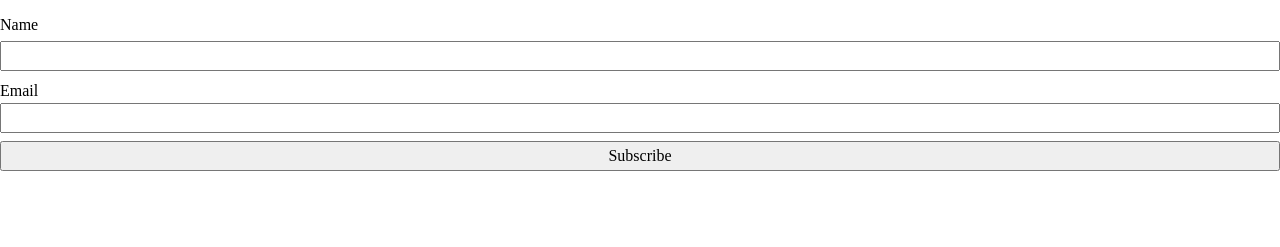
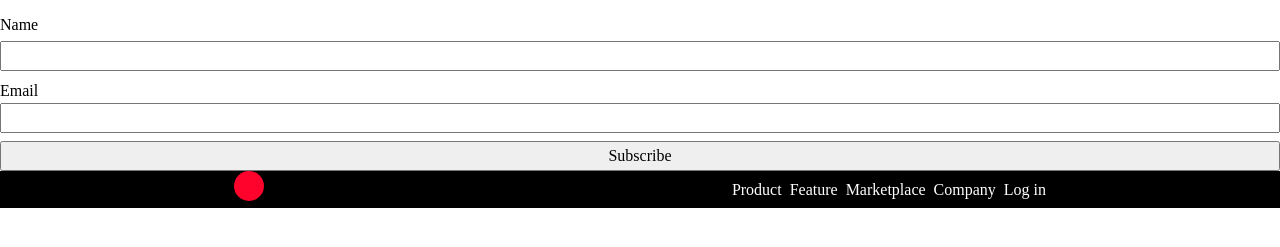
Before and after one commit to ZTanvir/css-design-pattern, a plain HTML site: page 01Design-pattern-with-grid/01StackDesign/index.html in a window 1280 px wide. Shown: the part 107-354 px from the top of the page. Drawn offline with Linux system fonts and the light colour scheme.

Commit message:
add solution for inline-grid design pattern

```diff
--- a/01Design-pattern-with-grid/01StackDesign/index.html
+++ b/01Design-pattern-with-grid/01StackDesign/index.html
@@ -1,6 +1,5 @@
 <!DOCTYPE html>
 <html lang="en">
-
   <head>
     <meta charset="UTF-8" />
     <meta name="viewport" content="width=device-width, initial-scale=1.0" />
@@ -9,8 +8,8 @@
   </head>
 
   <body>
-    <main data-stack style="--gutter:1rem">
-        <div data-stack style="--gutter:0.5rem">
+    <main data-stack style="--gutter: 1rem">
+      <div data-stack style="--gutter: 0.5rem">
         <h1>Subscribe to out newsletter</h1>
         <p>
           Lorem ipsum dolor sit amet consectetur adipisicing elit. Sapiente
@@ -19,8 +18,8 @@
           nobis, nostrum vero.
         </p>
       </div>
-        <form data-stack style="--gutter:0.5rem">
-            <div data-stack style="--gutter:0.25rem">
+      <form data-stack style="--gutter: 0.5rem">
+        <div data-stack style="--gutter: 0.25rem">
           <label for="username">Name</label>
           <input type="text" name="name" id="username" />
         </div>
@@ -28,12 +27,28 @@
         <div data-stack>
           <label for="mail">Email</label>
           <input type="email" name="email" id="mail" />
-
         </div>
 
         <button type="submit">Subscribe</button>
       </form>
     </main>
+    <!-- inline pattern -->
+    <div
+      class="inline-pattern navbar"
+      data-inline-cluster="justify-space-around align-center"
+    >
+      <div>
+        <span class="circle"></span>
+      </div>
+      <nav>
+        <ul data-inline-cluster style="--gutter: 0.5rem">
+          <li>Product</li>
+          <li>Feature</li>
+          <li>Marketplace</li>
+          <li>Company</li>
+          <li>Log in</li>
+        </ul>
+      </nav>
+    </div>
   </body>
-
 </html>
--- a/01Design-pattern-with-grid/01StackDesign/style.css
+++ b/01Design-pattern-with-grid/01StackDesign/style.css
@@ -72,3 +72,57 @@ h6 {
   gap: var(--gutter, 0);
   align-content: start;
 }
+
+/* inline */
+.navbar {
+  background-color: black;
+  color: white;
+}
+.circle {
+  display: inline-block;
+  width: 30px;
+  height: 30px;
+  background-color: rgb(255, 3, 45);
+  border-radius: 50%;
+}
+
+[data-inline-cluster] {
+  --gutter: initial;
+  display: grid;
+  gap: var(--gutter, 0px);
+  grid-auto-flow: column;
+  align-items: center;
+  justify-content: start;
+}
+
+[data-inline-cluster~="justify-center"] {
+  justify-content: center;
+}
+[data-inline-cluster~="justify-start"] {
+  justify-content: start;
+}
+[data-inline-cluster~="justify-end"] {
+  justify-content: end;
+}
+[data-inline-cluster~="justify-space-between"] {
+  justify-content: space-between;
+}
+[data-inline-cluster~="justify-space-around"] {
+  justify-content: space-around;
+}
+[data-inline-cluster~="align-start"] {
+  align-items: start;
+}
+[data-inline-cluster~="align-center"] {
+  align-items: center;
+}
+[data-inline-cluster~="align-end"] {
+  align-items: end;
+}
+
+.inline-pattern ul {
+  padding: 0;
+}
+.inline-pattern li {
+  list-style: none;
+}
```
Lines whose indentation alone changed are shown as unchanged.
